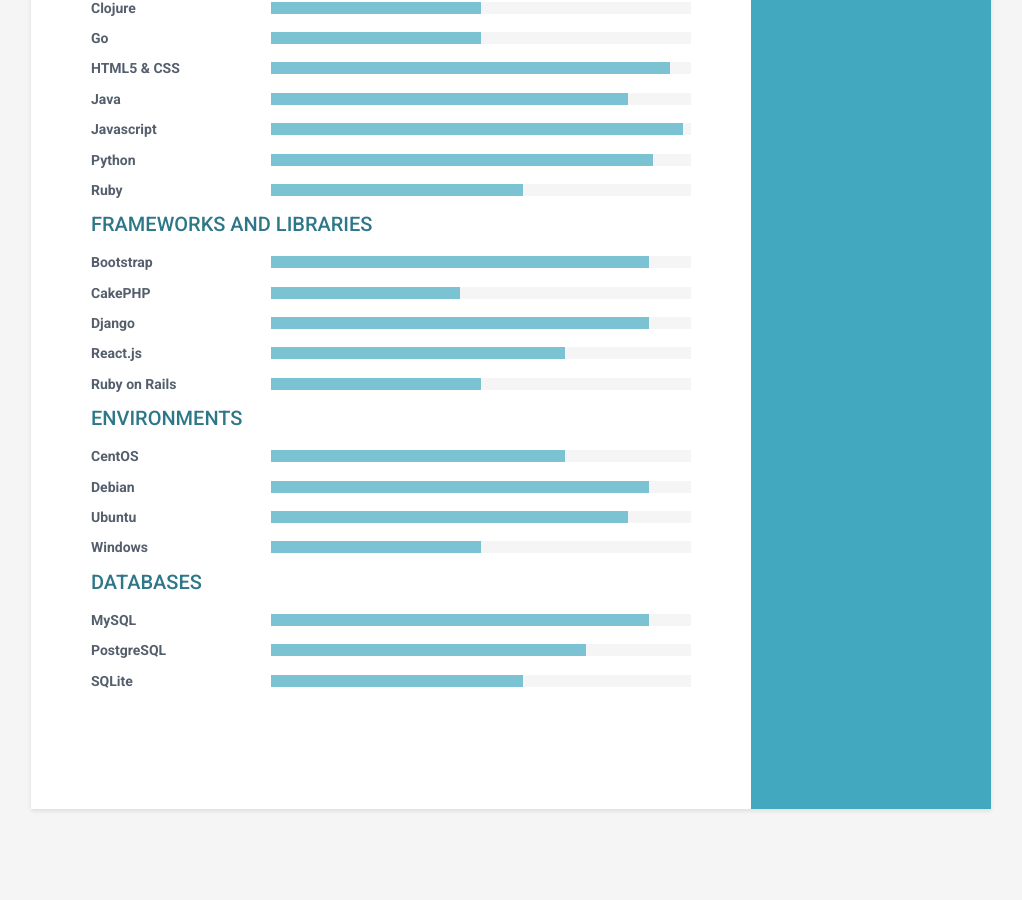
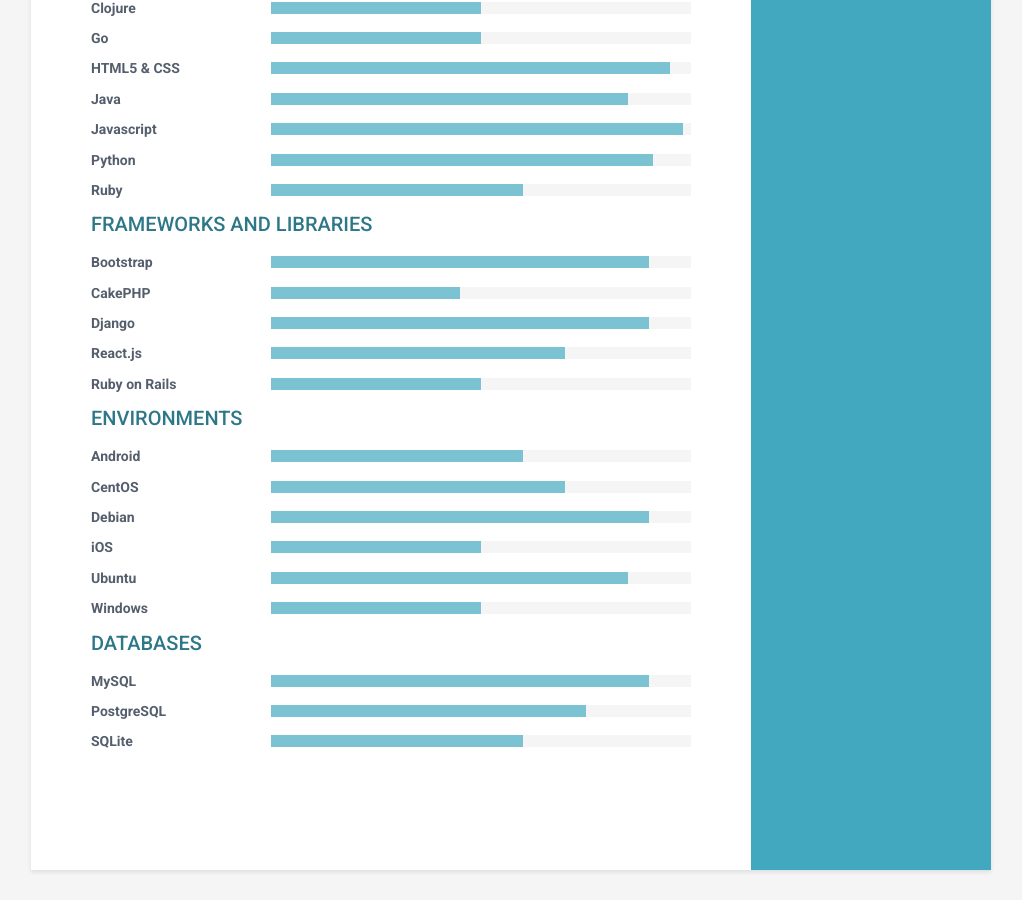
Before and after one commit to champagneabuelo/champagneabuelo.github.io, a Jekyll site: the page built from index.html, in a window 1280 px wide and 900 px high, scrolled down 1683 px. Shown: the whole window, without its empty margins (129-1151 px from the left). Built offline with Jekyll 4.4.1, drawn with Linux system fonts in a browser that asks for light colours; before the commit the page ends 2522 px from its top, so only the background shows below that.

Commit message:
Update skills.html

```diff
--- a/_includes/skills.html
+++ b/_includes/skills.html
@@ -112,6 +112,14 @@
   <h5 class="section-title">Environments</h5>
   <div class="skillset">
     <div class="item">
+        <h3 class="level-title">Android</h3>
+        <div class="level-bar">
+            <div class="level-bar-inner" data-level="60%">
+            </div>
+        </div><!--//level-bar-->
+    </div><!--//item-->
+
+    <div class="item">
         <h3 class="level-title">CentOS</h3>
         <div class="level-bar">
             <div class="level-bar-inner" data-level="70%">
@@ -123,6 +131,14 @@
         <h3 class="level-title">Debian</h3>
         <div class="level-bar">
             <div class="level-bar-inner" data-level="90%">
+            </div>
+        </div><!--//level-bar-->
+    </div><!--//item-->
+
+    <div class="item">
+        <h3 class="level-title">iOS</h3>
+        <div class="level-bar">
+            <div class="level-bar-inner" data-level="50%">
             </div>
         </div><!--//level-bar-->
     </div><!--//item-->
```
